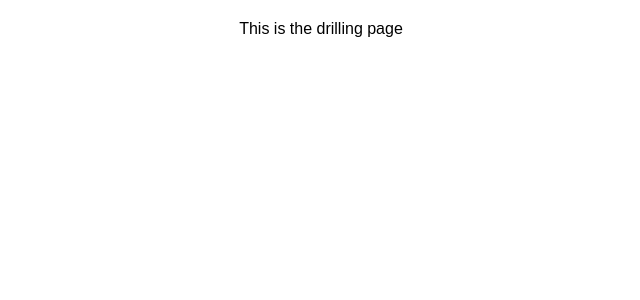
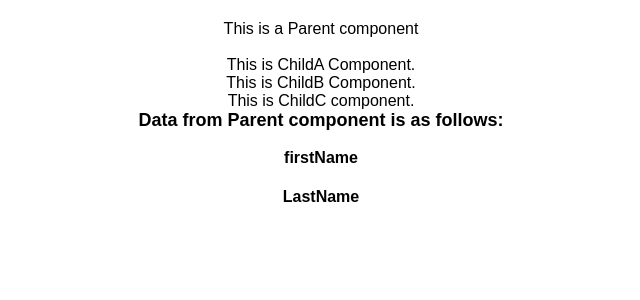
Before and after one commit to JoeFrumenti/ReactCollection, a React (Create React App) app: page /Drilling in a window 1280 px wide. Shown: the top 300 px of the page, without its empty margins (319-959 px from the left). Built offline with nearby package versions, Linux system fonts and the light colour scheme.

Commit message:
Pasted functional context code

```diff
--- a/src/Pages/Drilling.js
+++ b/src/Pages/Drilling.js
@@ -1,15 +1,49 @@
-import * as React from 'react';
+import React, { useState, useContext } from "react";
 
+let context = React.createContext(null);
+function Drilling() {
+const [fName, setfName] = useState("firstName");
+const [lName, setlName] = useState("LastName");
+return (
+	<context.Provider value={{ fName, lName }}>
+	<div>This is a Parent component</div>
+	<br />
+	<ChildA />
+	</context.Provider>
+);
+}
 
-import {Routes, Route} from 'react-router-dom';
+function ChildA() {
+return (
+	<>
+	This is ChildA Component.
+	<br />
+	<ChildB />
+	</>
+);
+}
 
+function ChildB() {
+return (
+	<>
+	This is ChildB Component.
+	<br />
+	<ChildC />
+	</>
+);
+}
 
-function Drilling() {
-  return (
-    <div className="App">
-      This is the drilling page
-    </div>
-  );
+function ChildC() {
+const { fName, lName } = useContext(context);
+return (
+	<>
+	This is ChildC component.
+	<br />
+	<h3> Data from Parent component is as follows:</h3>
+	<h4>{fName}</h4>
+	<h4>{lName}</h4>
+	</>
+);
 }
 
 export default Drilling;
```
